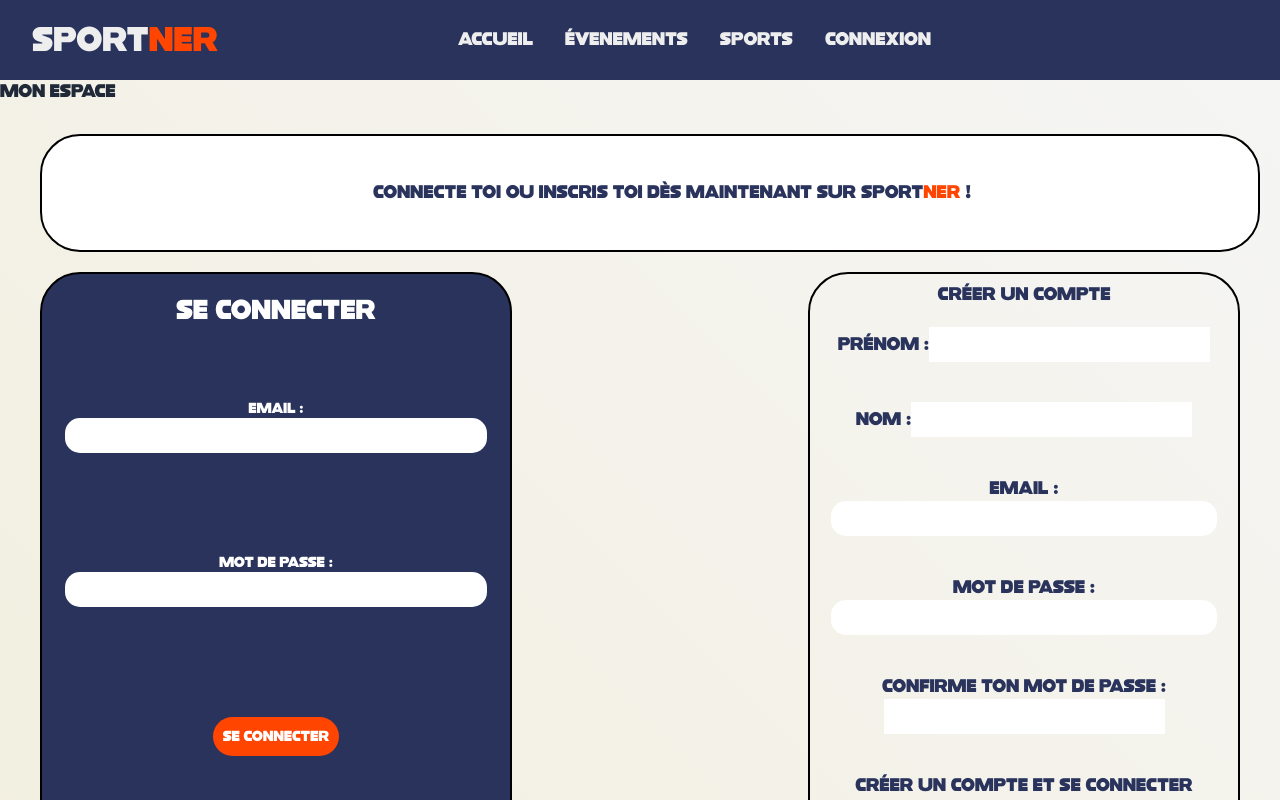
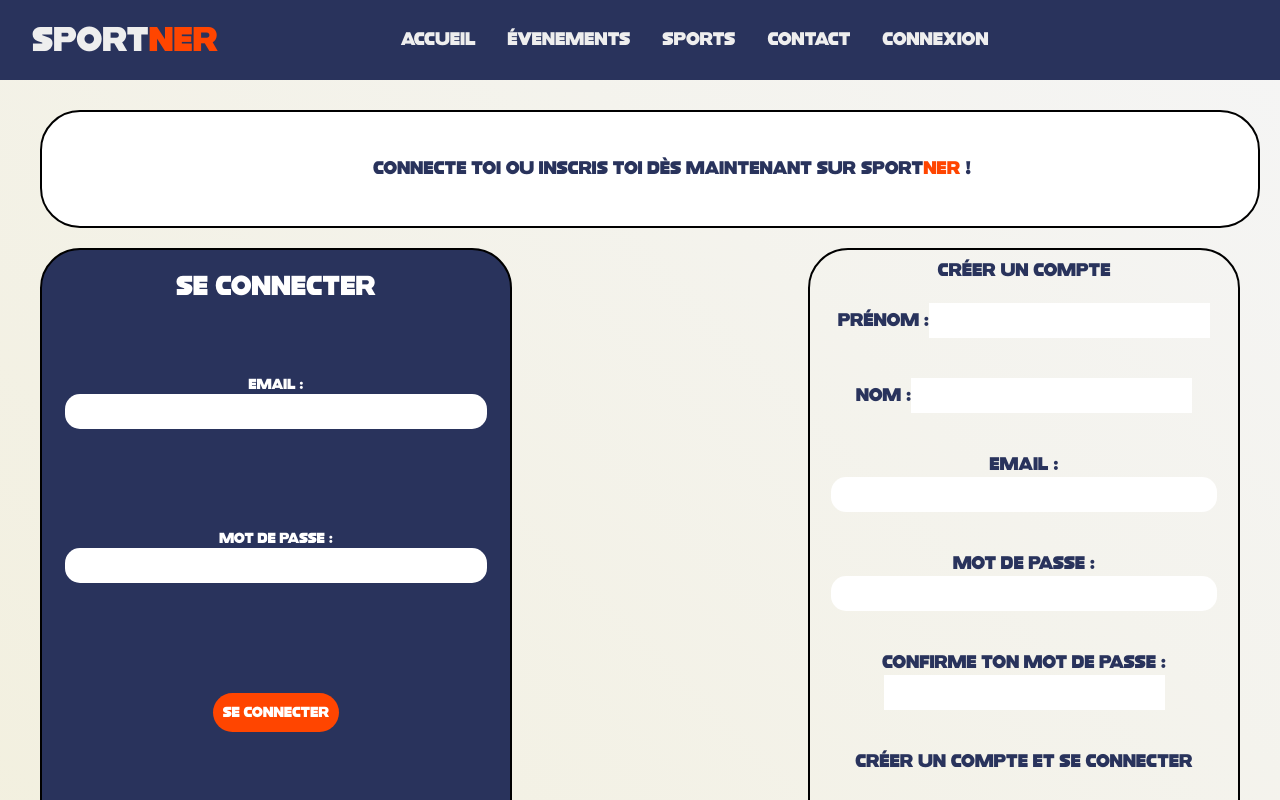
Before and after one commit to MaximeGillot5/sportner, a React (Create React App) app in the folder frontend/: page /login in a window 1280 px wide. Shown: the top 800 px of the page. Built offline with nearby package versions, Linux system fonts and the light colour scheme.

Commit message:
redirects et bugs

```diff
--- a/frontend/src/components/EditProfileForm.js
+++ b/frontend/src/components/EditProfileForm.js
@@ -38,7 +38,6 @@ function EditProfileForm() {
     }
 
     if (!token && !storedEmail && user.isLoggedIn) {
-        // L'utilisateur est déconnecté, effacer les données du stockage local
       localStorage.removeItem('email');
     }
   }, [setUser, user.isLoggedIn]);
--- a/frontend/src/components/Navbar.js
+++ b/frontend/src/components/Navbar.js
@@ -1,7 +1,7 @@
 import { useRef } from "react";
 import { FaBars, FaTimes } from "react-icons/fa";
 import "../App.css";
-import { BrowserRouter as Router, Route, Link, Routes } from 'react-router-dom';
+import { BrowserRouter as Router} from 'react-router-dom';
 import Logout from "./Logout";
 
 function Navbar() {
@@ -26,6 +26,7 @@ function Navbar() {
                         <a href="/">Accueil</a>
                         <a href="/#">évenements</a>
                         <a href="/#">Sports</a>
+                        <a href="/about">Contact</a>
                         {token && storedEmail ? <a href="/account">Mon profil</a> : <a href="/login">Connexion</a>}
                         {token && storedEmail ? <Logout/> : null }
                     </div>
--- a/frontend/src/page/register.jsx
+++ b/frontend/src/components/Register.jsx
@@ -1,8 +1,11 @@
 import React, { useState } from "react";
 import { useAtom } from "jotai";
 import { userAtom } from "../atom";
+import { useNavigate } from "react-router-dom";
+
 
 function SignupForm() {
+  const navigate = useNavigate();
   const [, setUser] = useAtom(userAtom);
   const [firstName, setFirstName] = useState("");
   const [lastName, setLastName] = useState("");
@@ -45,6 +48,8 @@ function SignupForm() {
           isLoggedIn: true,
           email: userEmail,
         }));
+        navigate("/");
+        window.location.reload();
       } else {
         setError("Erreur lors de la création du compte");
       }
--- a/frontend/src/page/LoginForm.js
+++ b/frontend/src/page/LoginForm.js
@@ -1,7 +1,7 @@
 import React, { useEffect, useState } from 'react';
 import { useAtom } from 'jotai';
 import { userAtom } from '../atom';
-import Register from '../page/register';
+import Register from '../components/Register';
 import Login from '../components/Login';
 import Logout from '../components/Logout';
 import "../styles/LoginForm.css";
@@ -34,14 +34,12 @@ function Form() {
         }
 
         if (!token && !storedEmail && user.isLoggedIn) {
-            // L'utilisateur est déconnecté, effacer les données du stockage local
             localStorage.removeItem('email');
         }
     }, [setUser, user.isLoggedIn]);
 
     return (
         <div>
-            <h1>Mon espace</h1>
             {user.isLoggedIn ? (
                 <div>
                     <p>
```
Lines whose indentation alone changed are shown as unchanged.
